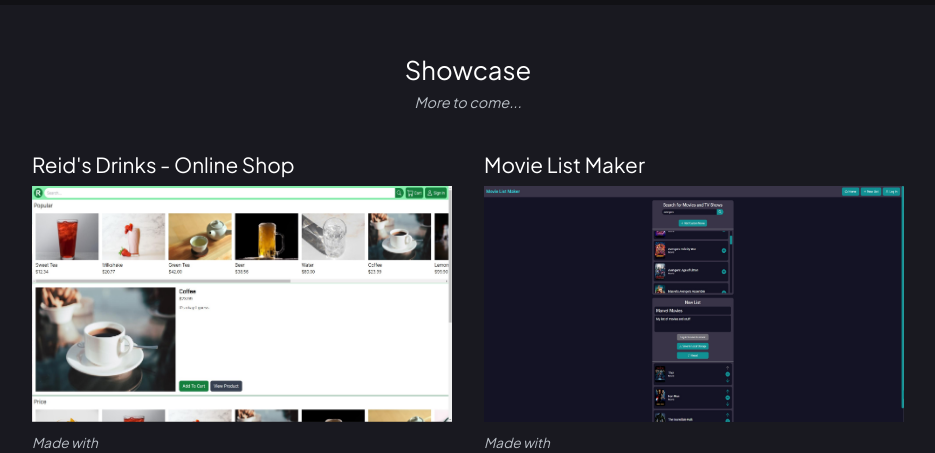
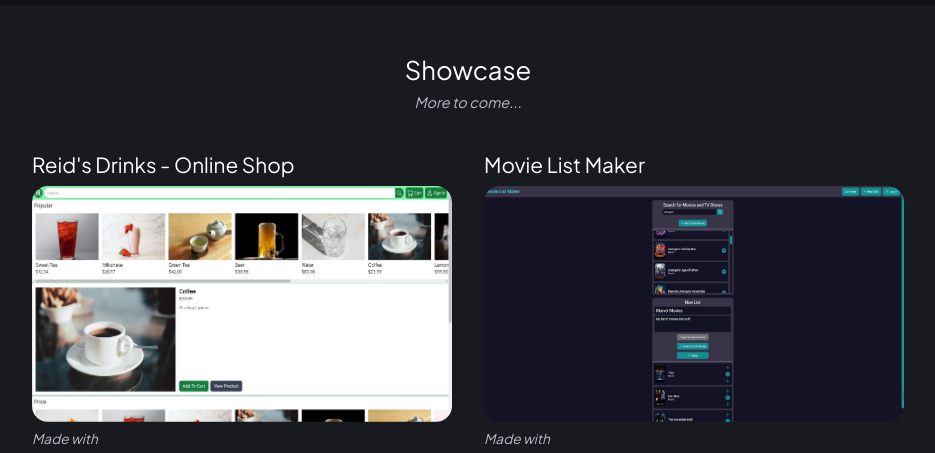
Before and after one commit to ReidCole/Portfolio_Website, a Next.js app: page / in a window 1280 px wide. Shown: the part 569-1022 px from the top of the page, without its empty margins (172-1107 px from the left). Built offline with nearby package versions, Linux system fonts and the light colour scheme.

Commit message:
fixed blur images stuff

```diff
--- a/styles/ShowcaseSection.module.css
+++ b/styles/ShowcaseSection.module.css
@@ -59,11 +59,13 @@
 }
 
 .showcaseItemImgContainer {
-  transition: all 0.5s cubic-bezier(0.075, 0.82, 0.165, 1);
+  transition: transform 0.5s cubic-bezier(0.075, 0.82, 0.165, 1);
+  border-radius: 1rem;
+  overflow: hidden;
+  display: flex;
 }
 
 .showcaseItemImg {
-  border-radius: 1rem;
   filter: brightness(93%);
 }
 .showcaseItemImg.dark {
```
